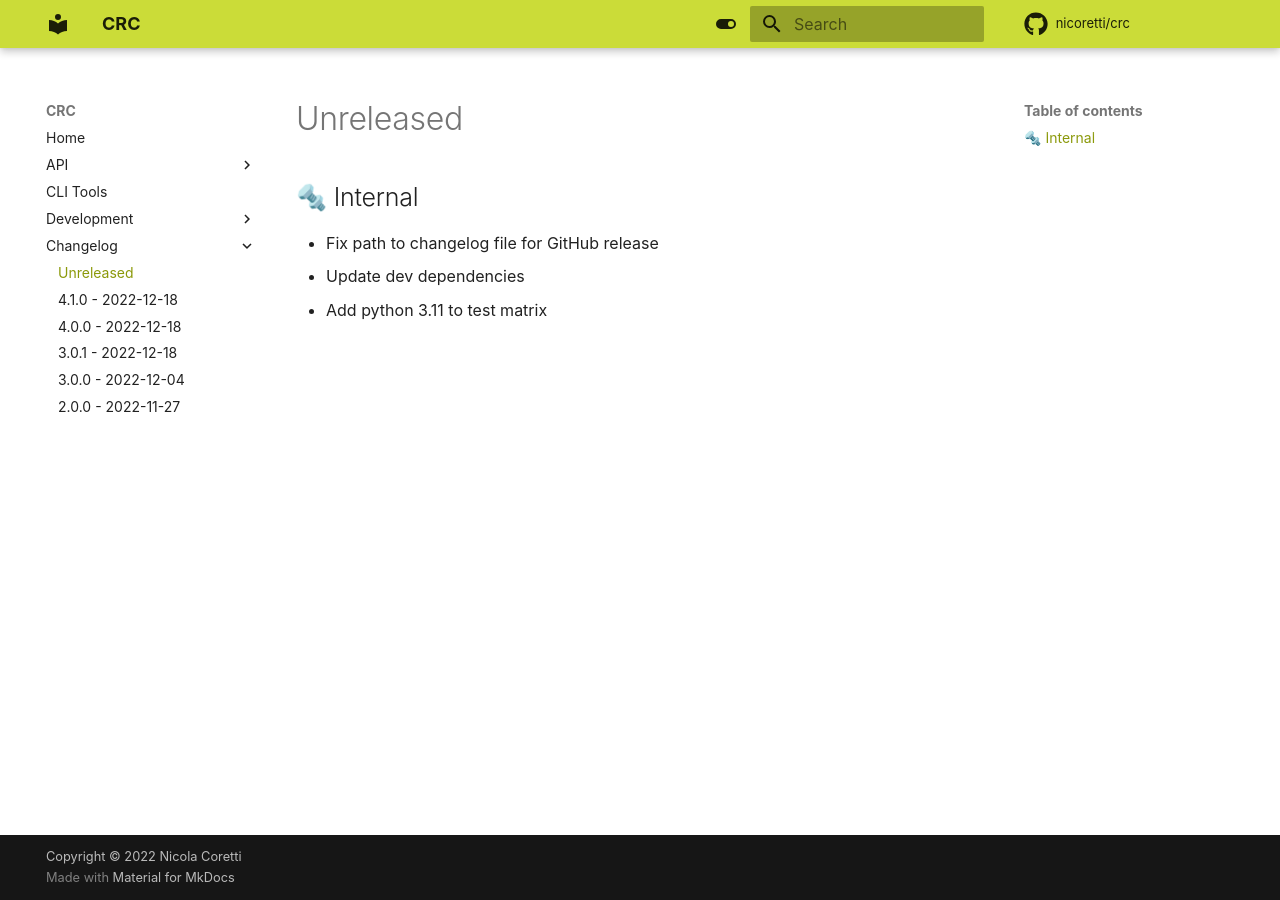
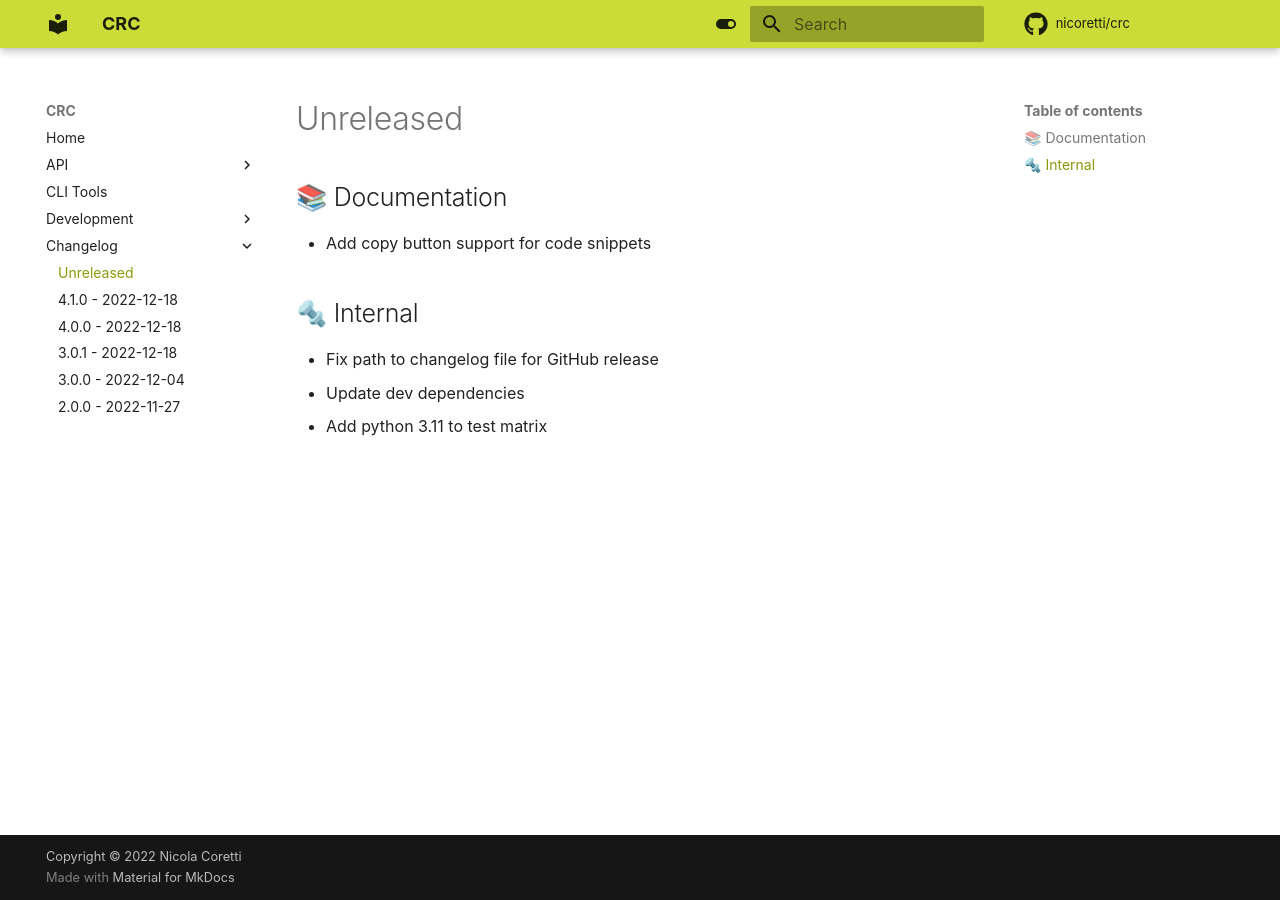
Before and after one commit to Nicoretti/crc, an MkDocs documentation site: the page built from docs/docs/changelog/unreleased.md, in a window 1280 px wide. Built offline with MkDocs 1.6.1 and Material for MkDocs 9.7.7, drawn with Linux system fonts in a browser that asks for light colours; comment, search, counter and statistics services are not loaded.

Commit message:
Add copy button support for code snippets

```diff
--- a/docs/docs/changelog/unreleased.md
+++ b/docs/docs/changelog/unreleased.md
@@ -1,4 +1,7 @@
 # Unreleased
+
+## 📚 Documentation
+* Add copy button support for code snippets
 
 ## 🔩  Internal
 * Fix path to changelog file for GitHub release
--- a/docs/mkdocs.yml
+++ b/docs/mkdocs.yml
@@ -50,6 +50,7 @@
     - search.suggest
     - search.highlight
     - content.tabs.link
+    - content.code.copy
   font: false
 copyright: >
   Copyright &copy; 2022 Nicola Coretti
```
